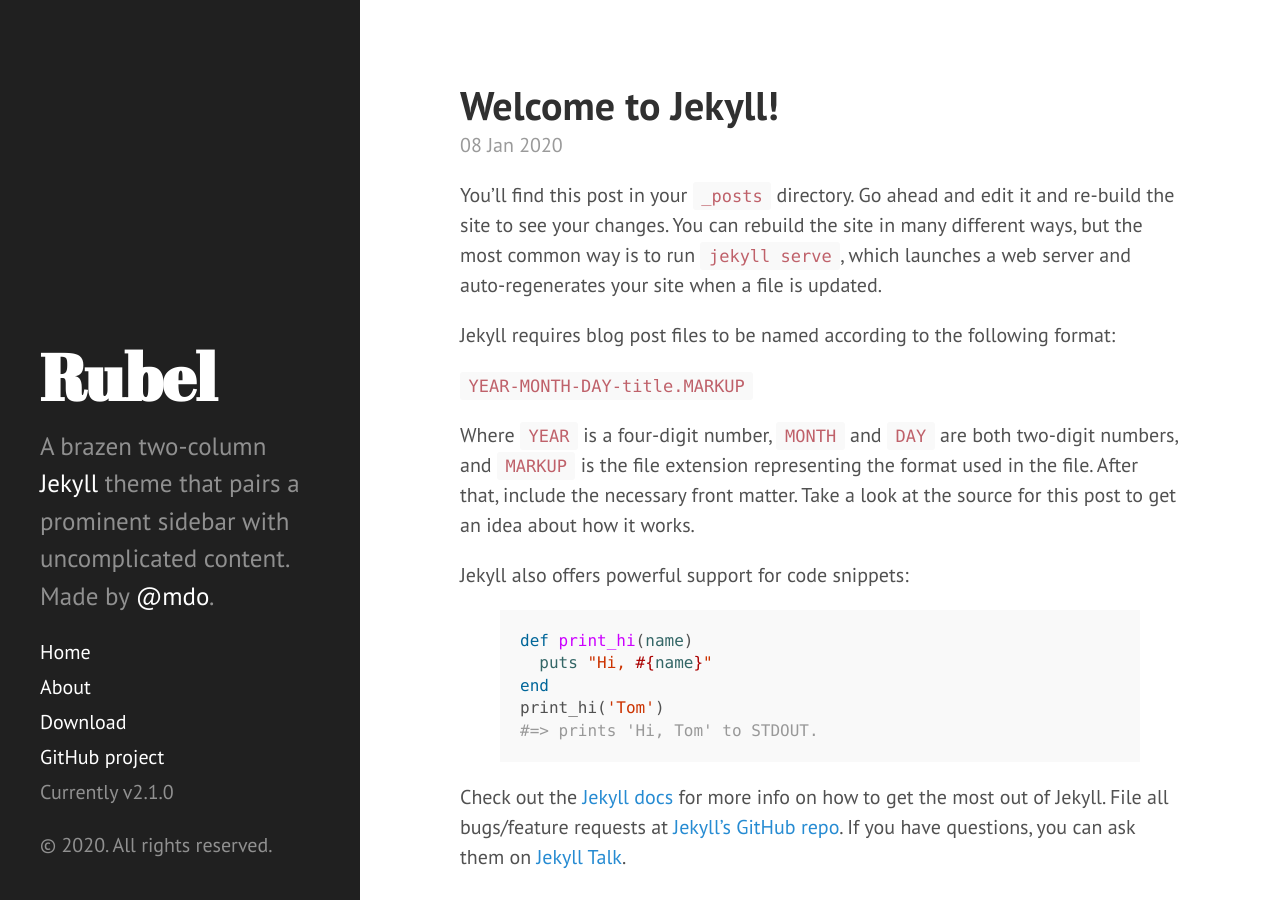
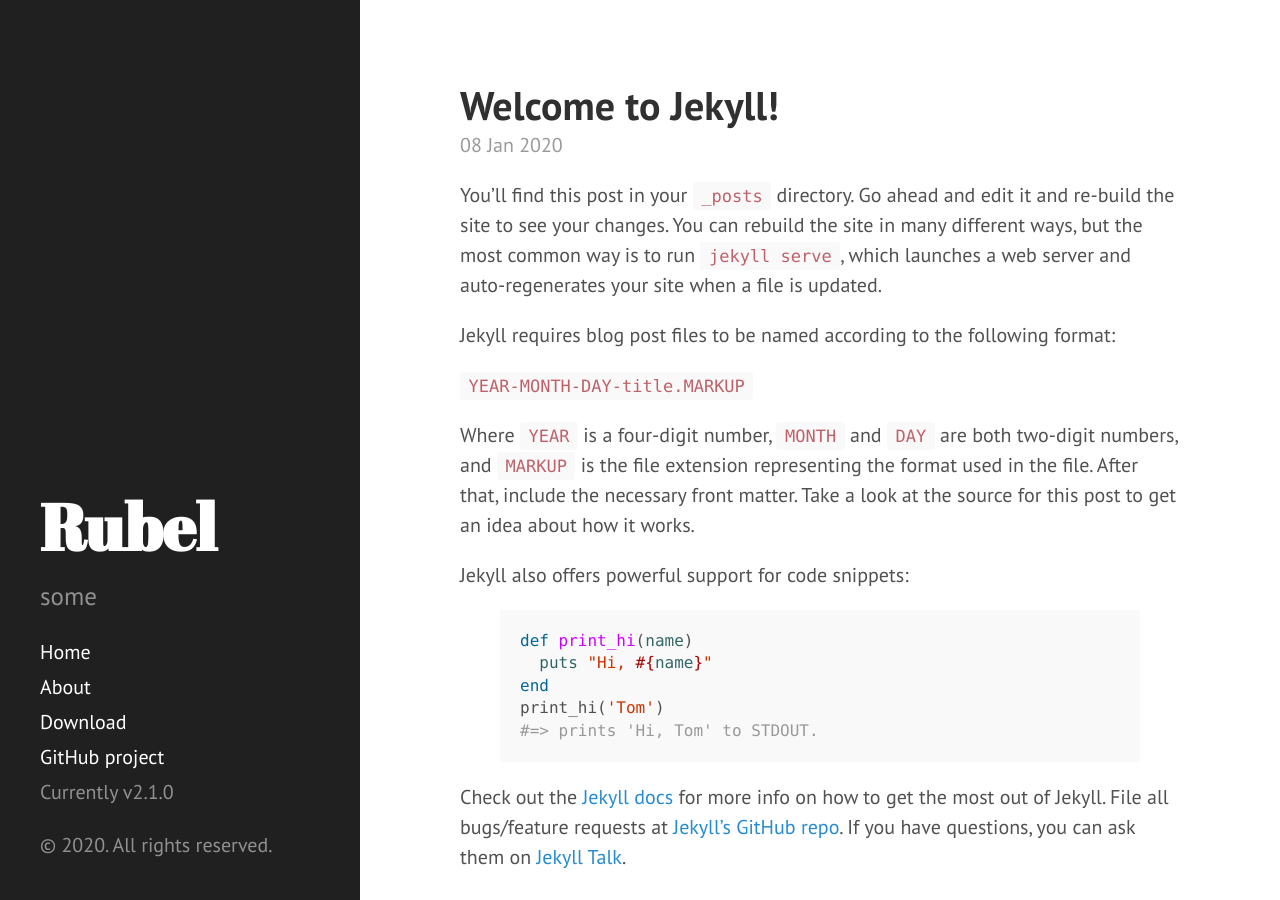
Before and after one commit to Rubel-hossain/rubel-hossain.github.io, a Jekyll site: the page built from index.html, in a window 1280 px wide and 900 px high. Built offline with Jekyll 4.4.1, drawn with Linux system fonts in a browser that asks for light colours; Markdown is read by kramdown in place of the engine named in the settings; the list of posts is cut into pages by our own code.

Commit message:
Updated '_config.yml' via CloudCannon

```diff
--- a/_config.yml
+++ b/_config.yml
@@ -8,7 +8,7 @@
 # Setup
 title: "Rubel"
 tagline: 'A Jekyll theme'
-description: 'A brazen two-column <a href="http://jekyllrb.com" target="_blank">Jekyll</a> theme that pairs a prominent sidebar with uncomplicated content. Made by <a href="https://twitter.com/mdo" target="_blank">@mdo</a>.'
+description: 'some'
 url: "https://rubel-hossain.github.io/"
 baseurl: ""
 
```
